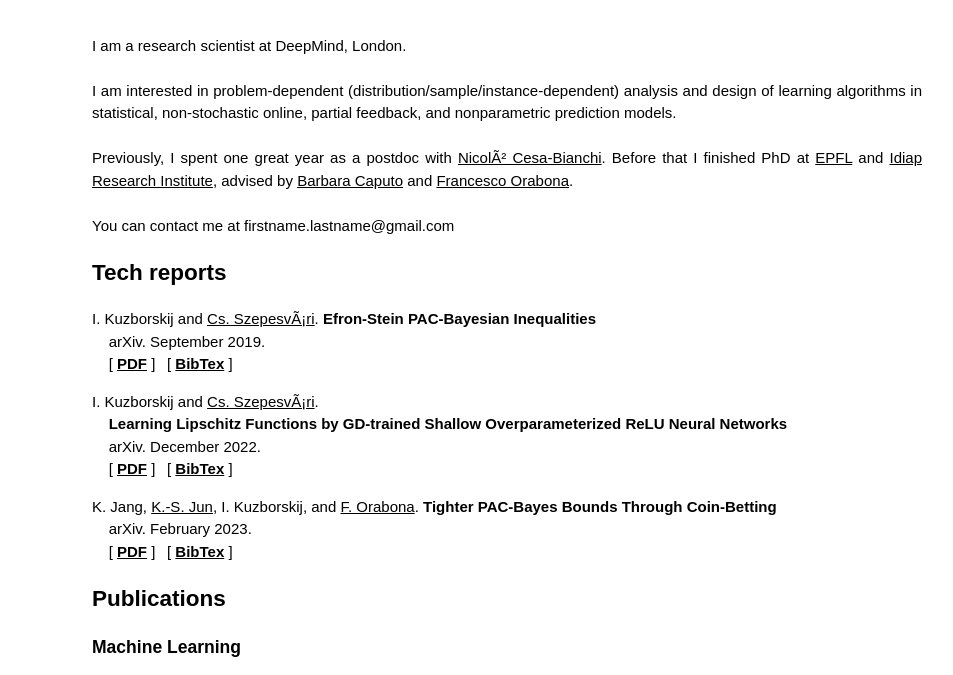
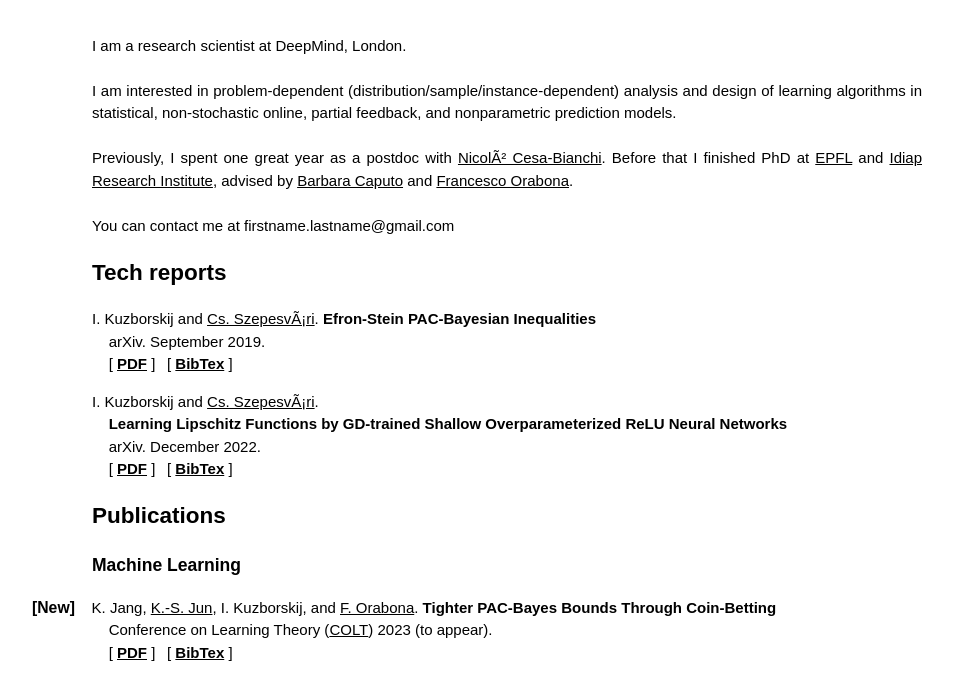
Before and after one commit to iljaku/iljaku.github.io, a plain HTML site: page index.html in a window 1280 px wide. Shown: the part 103-778 px from the top of the page, without its empty margins (133-1086 px from the left). Drawn offline with Linux system fonts and the light colour scheme.

Commit message:
Update index.html

```diff
--- a/index.html
+++ b/index.html
@@ -120,13 +120,18 @@ url = {https://arxiv.org/abs/2212.13848}
 }</PRE>
       </div>
 
-    <p>
-      K. Jang,
+
+
+	<h2>Publications</h2>
+	<h3>Machine Learning</h3>
+
+	<p>
+      <b style="font-size:105%;margin-left:-60px;">[New]</b>&nbsp;&nbsp;&nbsp K. Jang,
       <a href="https://kwangsungjun.github.io/">K.-S. Jun</a>,
       I. Kuzborskij,
       and <a href="http://francesco.orabona.com/">F. Orabona</a>.
       <b>Tighter PAC-Bayes Bounds Through Coin-Betting</b>
-      <br>&nbsp;&nbsp;&nbsp;&nbsp;arXiv. February 2023.</br>
+      <br>&nbsp;&nbsp;&nbsp;&nbsp;Conference on Learning Theory (<a href="http://learningtheory.org/colt2023">COLT</a>) 2023 (to appear).</br>
       &nbsp;&nbsp;&nbsp;
       [ <a href="https://arxiv.org/abs/2302.05829"><b>PDF</b></a> ]&ensp;
       [ <a href="javascript:toggle('pac_bayes_coin_betting');"><b>BibTex</b></a> ]&ensp;
@@ -142,10 +147,6 @@ url = {https://arxiv.org/abs/2302.05829}
 }</PRE>
       </div>
     </p>
-
-
-	<h2>Publications</h2>
-	<h3>Machine Learning</h3>
 
 	    <p>
       <a href="https://dominicrichards.github.io/">D. Richards</a> and I. Kuzborskij.<br/>
```
